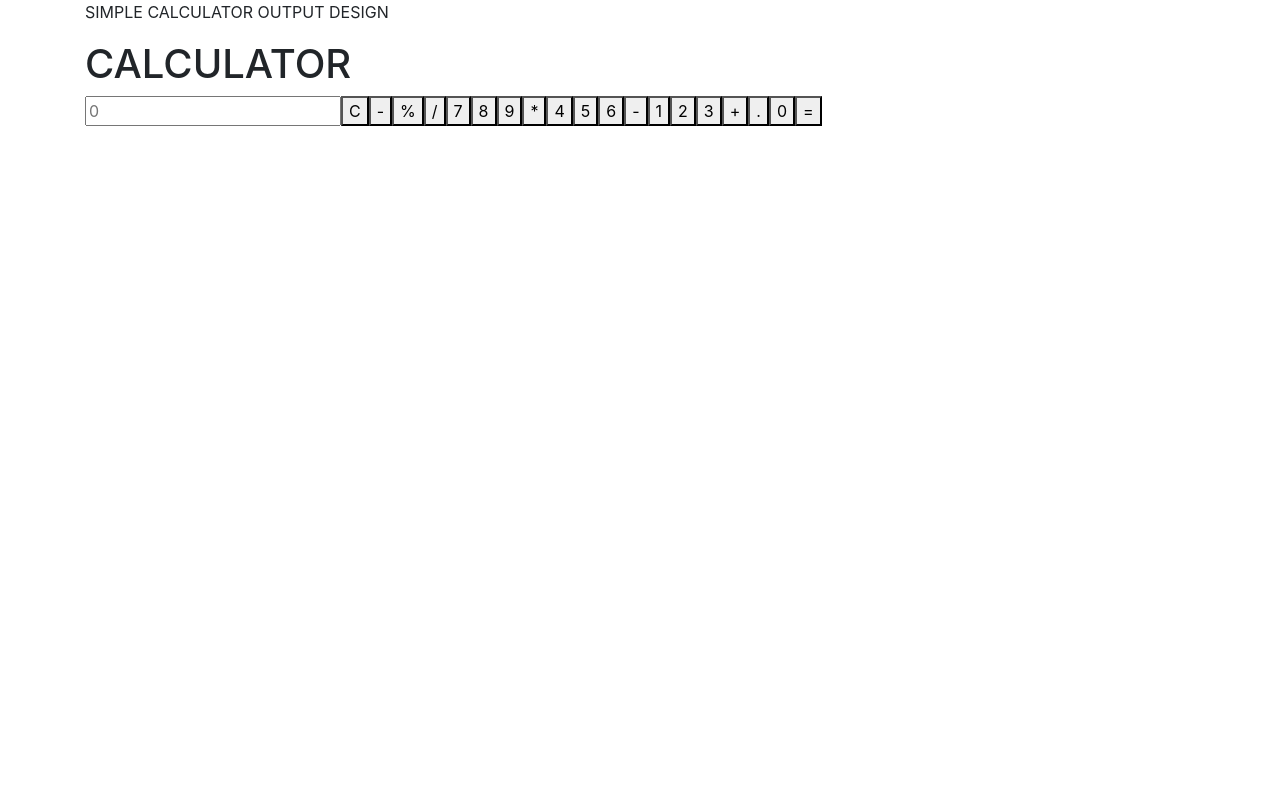
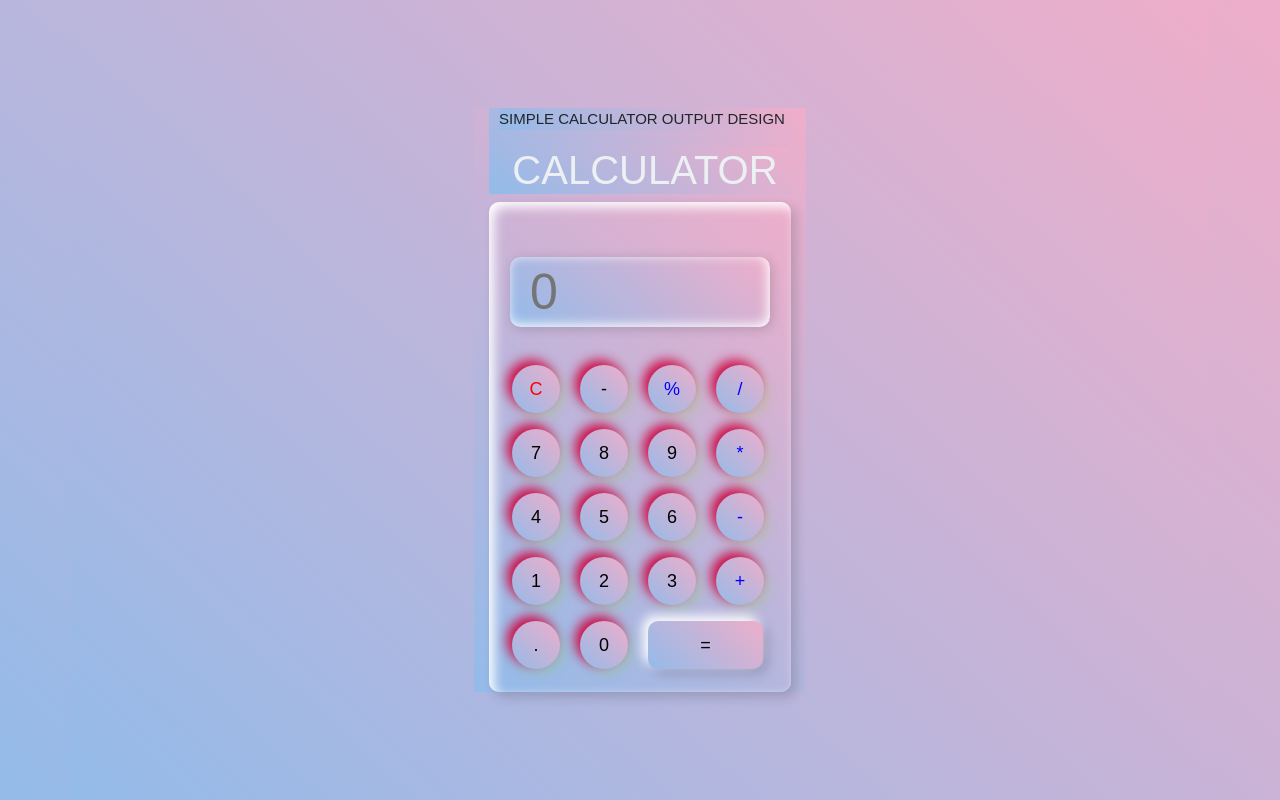
Before and after one commit to Emayavarmanpk/DAY-15-Task-B, a plain HTML site: page index.html in a window 1280 px wide. Drawn offline with nearby package versions, Linux system fonts and the light colour scheme.

Commit message:
Update index.html

```diff
--- a/index.html
+++ b/index.html
@@ -9,8 +9,104 @@
     <title>Calculator</title>
     <link rel="stylesheet" href="https://cdn.jsdelivr.net/npm/bootstrap@4.6.1/dist/css/bootstrap.min.css"
         integrity="sha384-zCbKRCUGaJDkqS1kPbPd7TveP5iyJE0EjAuZQTgFLD2ylzuqKfdKlfG/eSrtxUkn" crossorigin="anonymous">
-    <link rel="stylesheet" href="style.css">
+    <link rel="stylesheet" href="styl0e.css">
 </head>
+
+<style>
+    * {
+    margin: 0;
+    padding: 0;
+    box-sizing: border-box;
+    background: rgb(238, 174, 202);
+    background: linear-gradient(223deg, rgba(238, 174, 202, 1) 0%, rgba(148, 187, 233, 1) 100%);
+    font-family: sans-serif;
+    outline: none;
+}
+
+.container {
+    height: 100vh;
+    display: flex;
+    justify-content: center;
+    align-items: center;
+}
+
+p {
+    margin-left: 10px;
+
+    font-weight: 500;
+    font-size: 15px;
+}
+
+.calculator {
+
+
+    padding: 15px;
+    border-radius: 10px;
+    box-shadow: inset 5px 5px 12px #ffffff,
+        5px 5px 12px rgba(0, 0, 0, .16);
+    display: grid;
+    grid-template-columns: repeat(4, 68px);
+}
+
+h1 {
+    text-align: center;
+    margin-left: 10px;
+    grid-column: span 4;
+    background-color: #1d3f4d;
+    border-radius: 10px;
+    color: #ecf0f3;
+}
+
+input {
+    grid-column: span 4;
+    height: 70px;
+    width: 260px;
+    background-color: #ecf0f3;
+    box-shadow: inset -2px -2px 12px #ffffff,
+        2px 2px 12px rgba(0, 0, 0, .16);
+    border: none;
+    border-radius: 10px;
+    color: rgb(70, 70, 70);
+    font-size: 50px;
+    text-align: start;
+    margin: auto;
+    margin-top: 40px;
+    margin-bottom: 30px;
+    padding: 20px;
+}
+
+button {
+    height: 48px;
+    width: 48px;
+    background-color: #12e723;
+    box-shadow: -5px -5px 12px #ce0b46,
+        5px 5px 12px rgba(118, 233, 10, 0.16);
+    border: none;
+    border-radius: 50%;
+    margin: 8px;
+    font-size: 18px;
+}
+
+#clear {
+    color: red;
+}
+
+#multiple,
+#subtract,
+#add,
+#modu,
+#divi {
+    color: blue;
+}
+
+.equal {
+    width: 115px;
+    border-radius: 10px;
+    background-color: #0D6EFD;
+    box-shadow: -5px -5px 12px #ffffff,
+        5px 5px 12px rgba(0, 0, 0, .16);
+}
+</style>
 
 <body>
     <div class="container">
```
